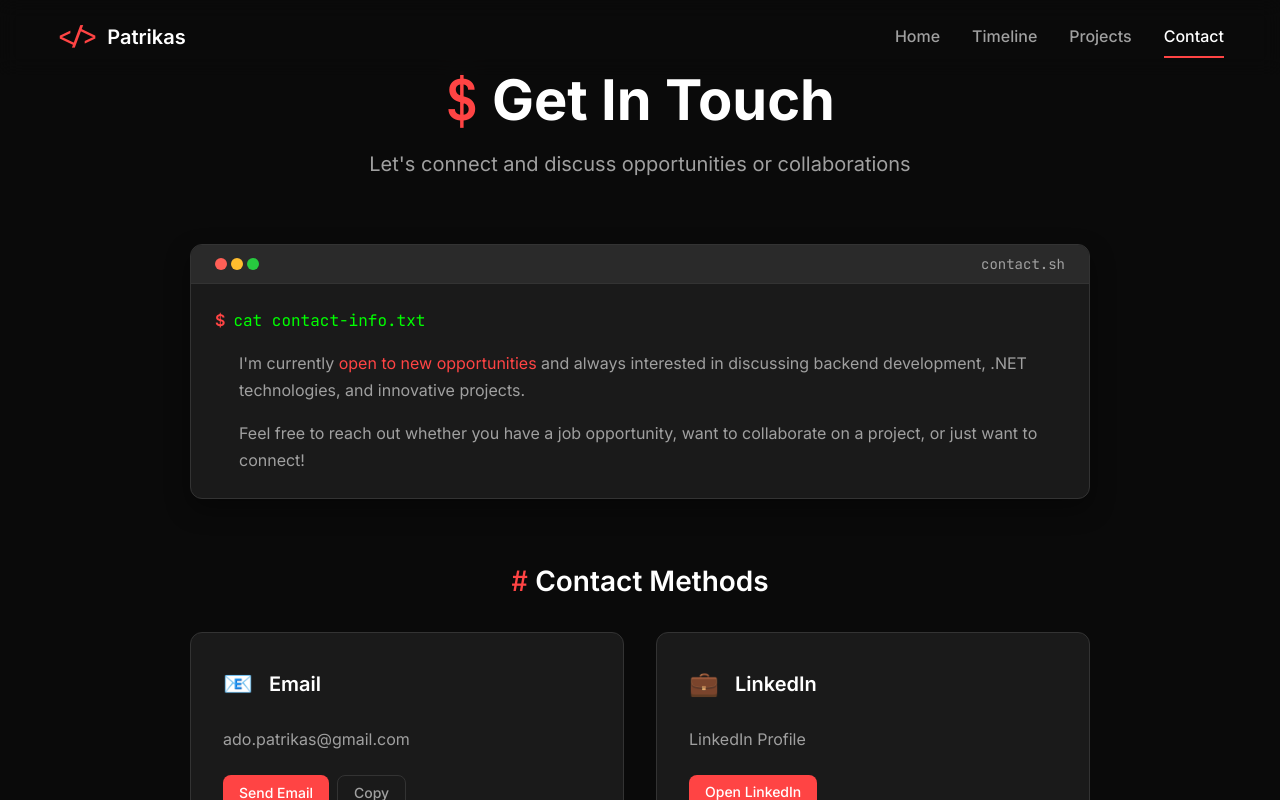
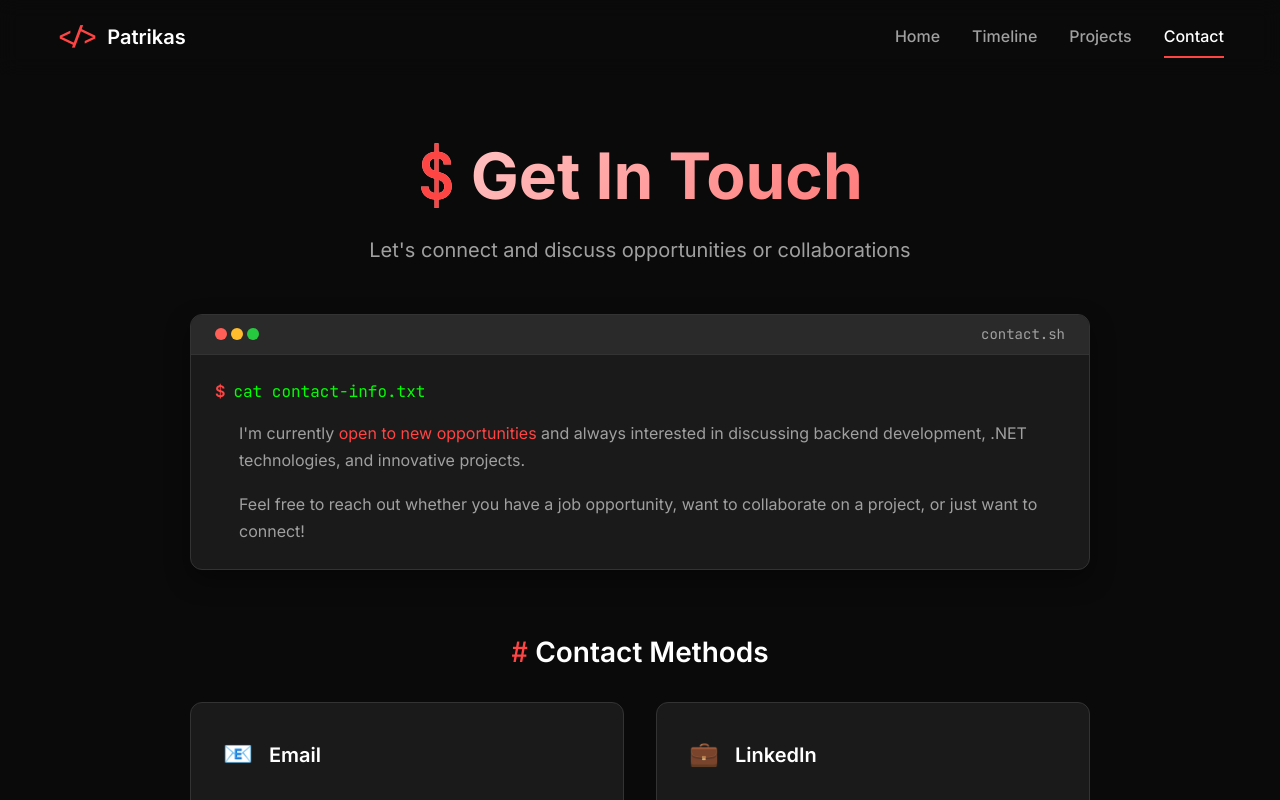
Before and after one commit to AdomasPartikas/InteractiveCV, a React (Vite) app: page /contact in a window 1280 px wide. Shown: the top 800 px of the page. Built offline with nearby package versions, Linux system fonts and the light colour scheme.

Commit message:
Updated consistant title fitting

```diff
--- a/src/pages/Contact.css
+++ b/src/pages/Contact.css
@@ -6,14 +6,17 @@
 
 .contact-header {
   text-align: center;
-  margin-bottom: var(--spacing-3xl);
+  padding: var(--spacing-3xl) 0 var(--spacing-2xl);
 }
 
 .contact-title {
-  font-size: clamp(2.5rem, 6vw, 3.5rem);
+  font-size: clamp(2.5rem, 5vw, 4rem);
   font-weight: 700;
-  line-height: 1.1;
   margin-bottom: var(--spacing-md);
+  background: linear-gradient(135deg, var(--color-text-primary) 0%, var(--color-accent) 100%);
+  -webkit-background-clip: text;
+  -webkit-text-fill-color: transparent;
+  background-clip: text;
 }
 
 .contact-subtitle {
--- a/src/pages/Contact.tsx
+++ b/src/pages/Contact.tsx
@@ -41,7 +41,6 @@ const Contact = () => {
   const copyToClipboard = async (text: string, label: string) => {
     try {
       await navigator.clipboard.writeText(text);
-      // You could add a toast notification here if desired
       console.log(`${label} copied to clipboard`);
     } catch (err) {
       console.error('Failed to copy: ', err);
--- a/src/pages/Home.css
+++ b/src/pages/Home.css
@@ -1,5 +1,5 @@
 .home {
-  padding-top: 70px; /* Account for fixed header */
+  padding-top: 70px;
 }
 
 .hero {
--- a/src/pages/Projects.css
+++ b/src/pages/Projects.css
@@ -6,15 +6,17 @@
 
 .projects-header {
   text-align: center;
-  margin-bottom: var(--spacing-3xl);
+  padding: var(--spacing-3xl) 0 var(--spacing-2xl);
 }
 
 .projects-title {
-  font-size: clamp(2.5rem, 5vw, 3.5rem);
+  font-size: clamp(2.5rem, 5vw, 4rem);
   font-weight: 700;
-  color: var(--color-text-primary);
-  margin: 0 0 var(--spacing-lg) 0;
-  line-height: 1.2;
+  margin-bottom: var(--spacing-md);
+  background: linear-gradient(135deg, var(--color-text-primary) 0%, var(--color-accent) 100%);
+  -webkit-background-clip: text;
+  -webkit-text-fill-color: transparent;
+  background-clip: text;
 }
 
 .projects-title .text-accent {
```
